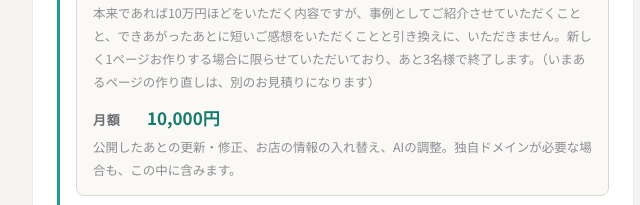
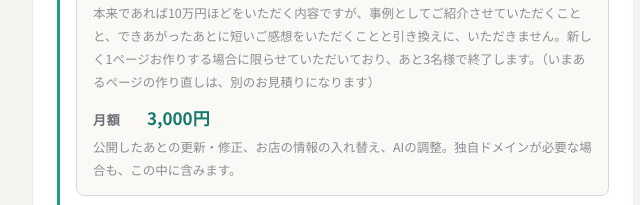
Before and after one commit to AYA-OCHI/aya-site, an Astro site: page / in a window 1280 px wide. Shown: the part 5139-5344 px from the top of the page, 307-947 px from the left. Built offline with nearby package versions, Linux system fonts and the light colour scheme; Astro itself is replaced by a stand-in of ours.

Commit message:
サイト: ホームページ制作の月額を10,000円から3,000円に下げた
Co-Authored-By: Claude Opus 5 <noreply@anthropic.com>

```diff
--- a/src/pages/index.astro
+++ b/src/pages/index.astro
@@ -64,7 +64,7 @@ const services = [
       },
       {
         label: '月額',
-        now: '10,000円',
+        now: '3,000円',
         note: '公開したあとの更新・修正、お店の情報の入れ替え、AIの調整。独自ドメインが必要な場合も、この中に含みます。',
       },
     ],
```
